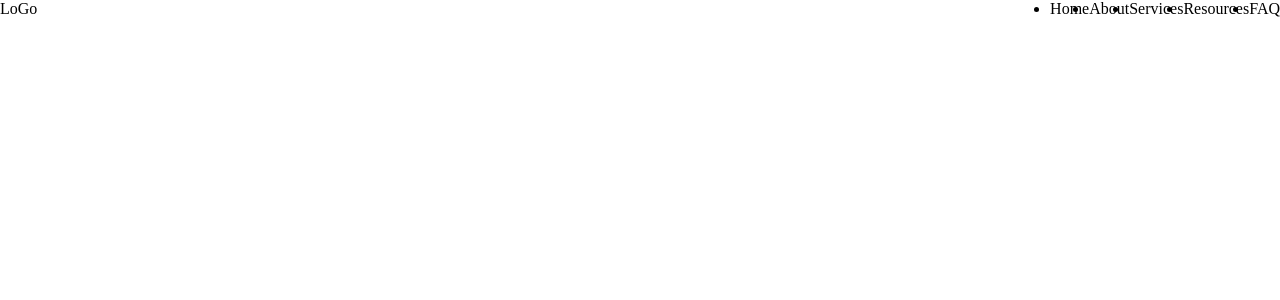
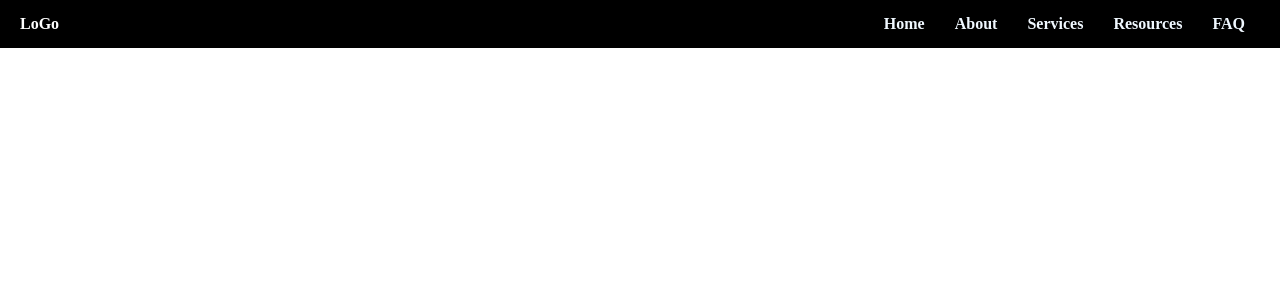
Before and after one commit to prashanth10112001/AIOTools, a React (Vite) app in the folder client/: page / in a window 1280 px wide. Shown: the top 300 px of the page. Built offline with nearby package versions, Linux system fonts and the light colour scheme.

Commit message:
updated Navbar.css file

```diff
--- a/client/src/components/Navbar.jsx
+++ b/client/src/components/Navbar.jsx
@@ -8,11 +8,21 @@ function Navbar() {
         <nav>
           <div>LoGo</div>
           <ul>
-            <li>Home</li>
-            <li>About</li>
-            <li>Services</li>
-            <li>Resources</li>
-            <li>FAQ</li>
+            <li>
+              <a href="/">Home</a>
+            </li>
+            <li>
+              <a href="/">About</a>
+            </li>
+            <li>
+              <a href="/">Services</a>
+            </li>
+            <li>
+              <a href="/">Resources</a>
+            </li>
+            <li>
+              <a href="/">FAQ</a>
+            </li>
           </ul>
         </nav>
       </div>
--- a/client/src/styles/Navbar.css
+++ b/client/src/styles/Navbar.css
@@ -2,8 +2,29 @@ nav {
   display: flex;
   justify-content: space-between;
   align-items: center;
+  height: 50px;
+  padding: 0 20px;
+  background-color: black;
+  color: white;
+  font-weight: 550;
+  border-bottom: 2px solid white;
 }
 
 nav ul {
   display: flex;
+  list-style: none;
 }
+
+nav ul li {
+  margin: 0 15px;
+  cursor: pointer;
+}
+
+nav ul li a {
+  text-decoration: none;
+  color: aliceblue;
+}
+
+nav ul li :hover {
+  color: rgb(125, 186, 239);
+}
```
